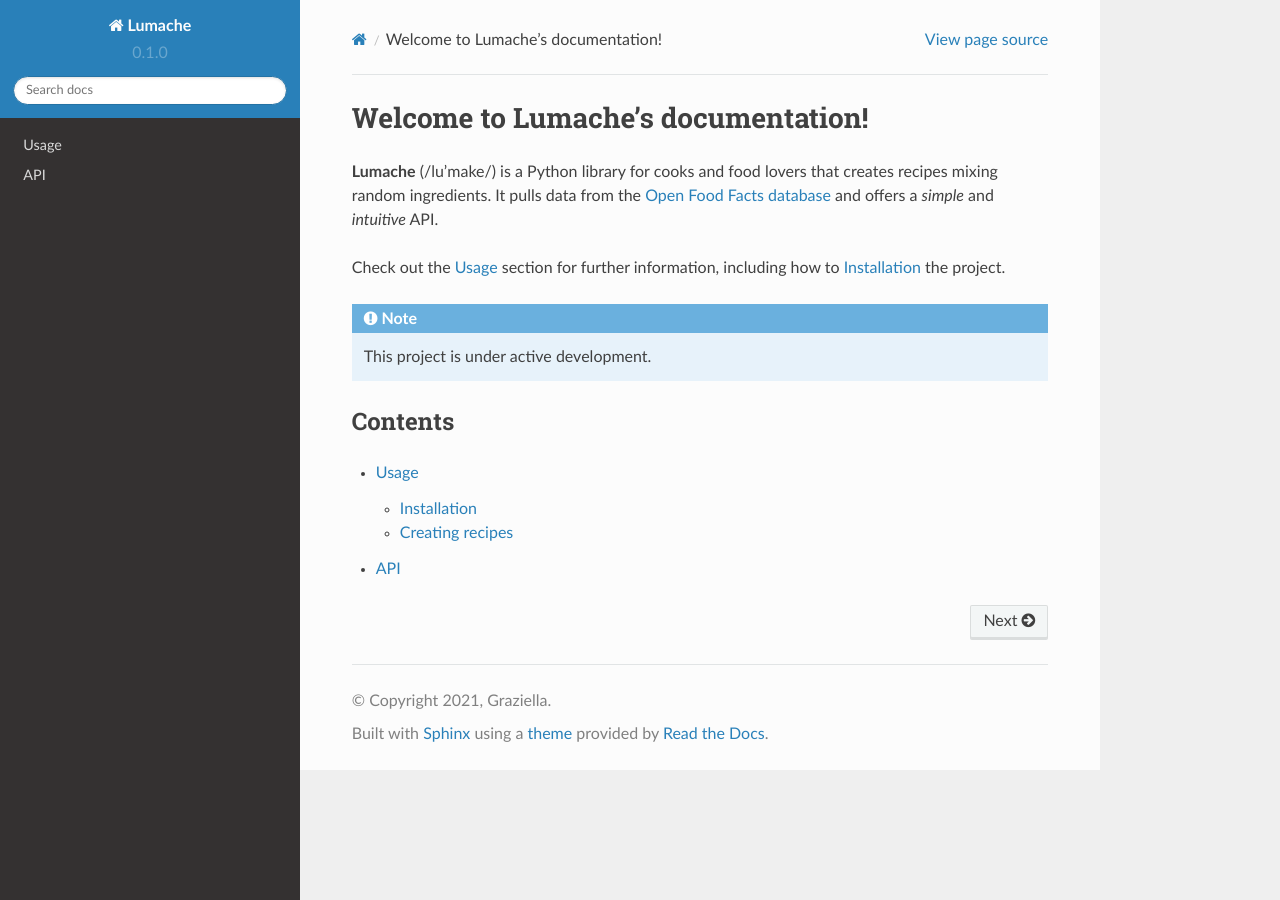
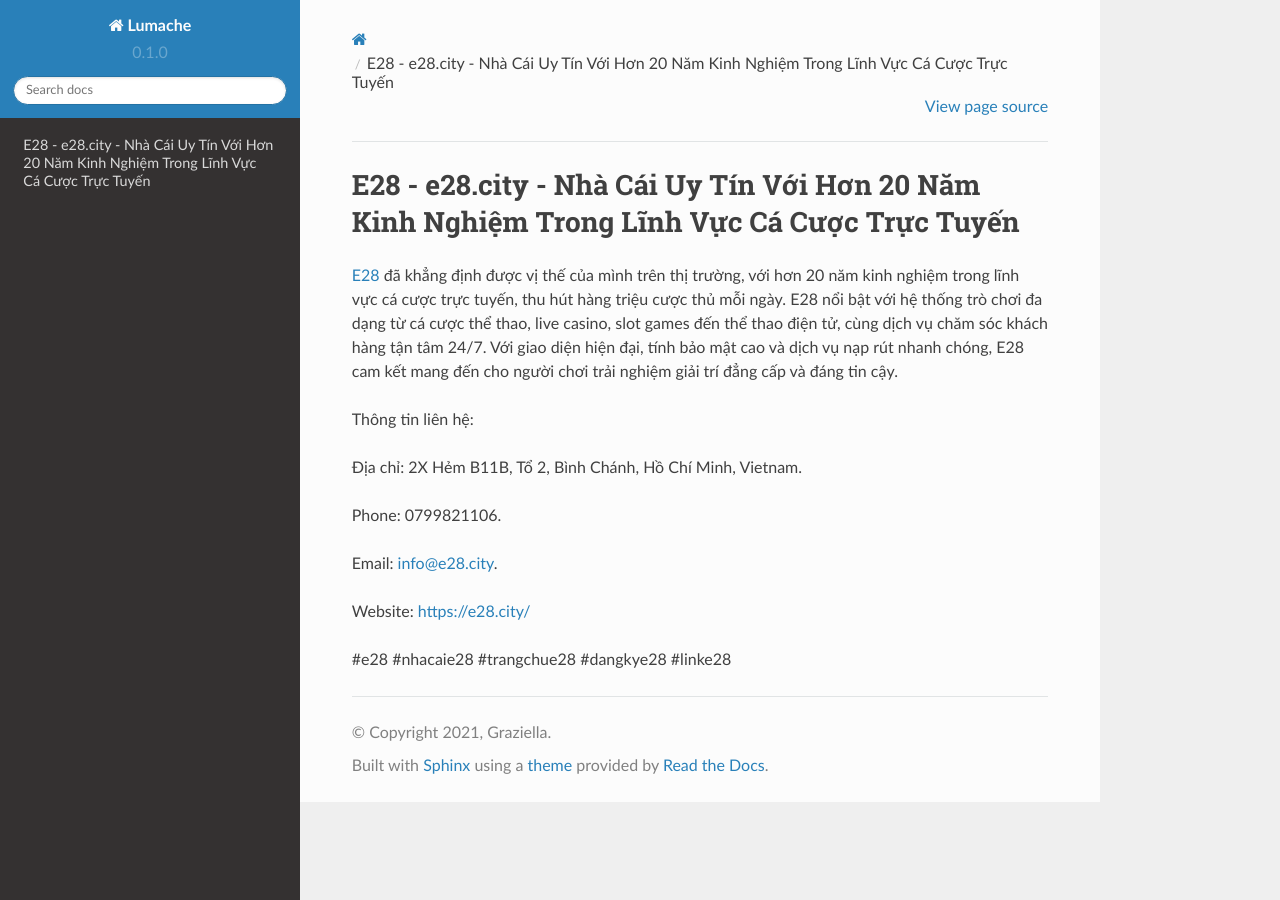
Before and after one commit to luongchanvien962/e28city, a Sphinx documentation site: the page built from docs/source/index.rst, in a window 1280 px wide. Built offline with Sphinx 7.4.7 and the Read the Docs theme 2.0.0, drawn with Linux system fonts in a browser that asks for light colours.

Commit message:
Update index.rst

```diff
--- a/docs/source/index.rst
+++ b/docs/source/index.rst
@@ -1,22 +1,16 @@
-Welcome to Lumache's documentation!
+E28 - e28.city - Nhà Cái Uy Tín Với Hơn 20 Năm Kinh Nghiệm Trong Lĩnh Vực Cá Cược Trực Tuyến
 ===================================
 
-**Lumache** (/lu'make/) is a Python library for cooks and food lovers
-that creates recipes mixing random ingredients.
-It pulls data from the `Open Food Facts database <https://world.openfoodfacts.org/>`_
-and offers a *simple* and *intuitive* API.
+`E28 <https://e28.city/>`_ đã khẳng định được vị thế của mình trên thị trường, với hơn 20 năm kinh nghiệm trong lĩnh vực cá cược trực tuyến, thu hút hàng triệu cược thủ mỗi ngày. E28 nổi bật với hệ thống trò chơi đa dạng từ cá cược thể thao, live casino, slot games đến thể thao điện tử, cùng dịch vụ chăm sóc khách hàng tận tâm 24/7. Với giao diện hiện đại, tính bảo mật cao và dịch vụ nạp rút nhanh chóng, E28 cam kết mang đến cho người chơi trải nghiệm giải trí đẳng cấp và đáng tin cậy.
 
-Check out the :doc:`usage` section for further information, including
-how to :ref:`installation` the project.
+Thông tin liên hệ:
 
-.. note::
+Địa chỉ: 2X Hẻm B11B, Tổ 2, Bình Chánh, Hồ Chí Minh, Vietnam.
 
-   This project is under active development.
+Phone: 0799821106.
 
-Contents
---------
+Email: info@e28.city.
 
-.. toctree::
+Website: https://e28.city/
 
-   usage
-   api
+#e28 #nhacaie28 #trangchue28 #dangkye28 #linke28
```
